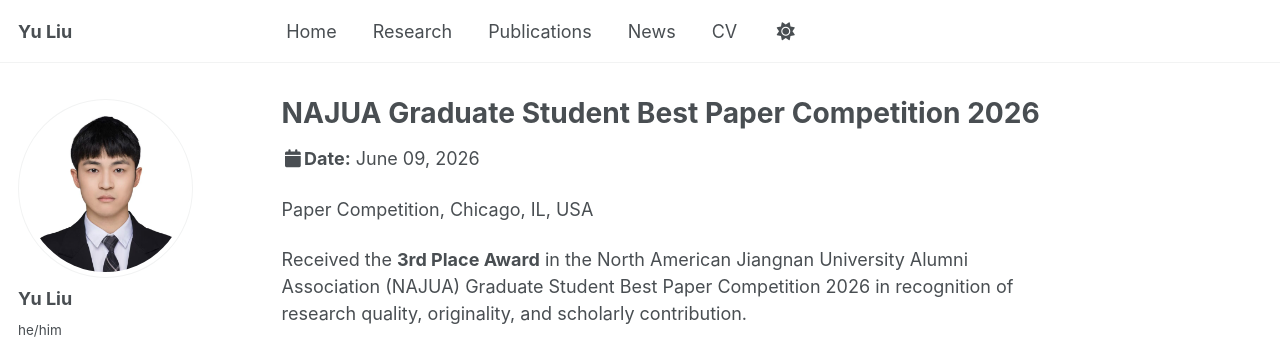
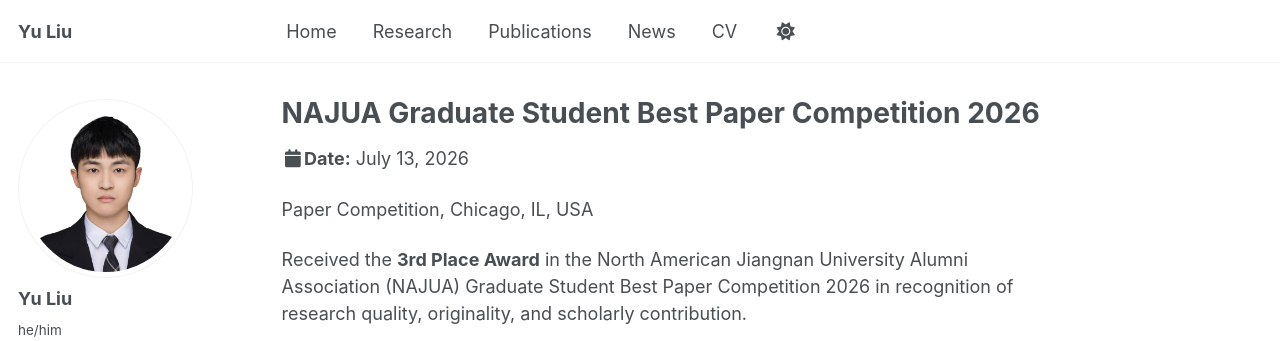
Before and after one commit to yuliu0322/yuliu0322.github.io, a Jekyll site: the page built from _talks/2026-07-13-NAJUA Graduate Student Best Paper Competition.md, in a window 1280 px wide. Shown: the top 341 px of the page. Built offline with Jekyll 4.4.1, drawn with Linux system fonts in a browser that asks for light colours; some web fonts are replaced; a script bundle is joined from its source files by our own code; library files that are not in the unit come from our copies.

Commit message:
Update and rename 2026-06-09-NAJUA Graduate Student Best Paper Competition.md to 2026-07-13-NAJUA Graduate Student Best Paper Competition.md

```diff
--- a/_talks/2026-06-09-NAJUA Graduate Student Best Paper Competition.md
+++ b/_talks/2026-07-13-NAJUA Graduate Student Best Paper Competition.md
@@ -4,7 +4,7 @@ collection: talks
 type: "Competition"
 permalink: /talks/najua-best-paper-award
 venue: "Chicago, IL, USA"
-date: 2026-06-09
+date: 2026-07-13
 ---
 
 Paper Competition, Chicago, IL, USA
```
